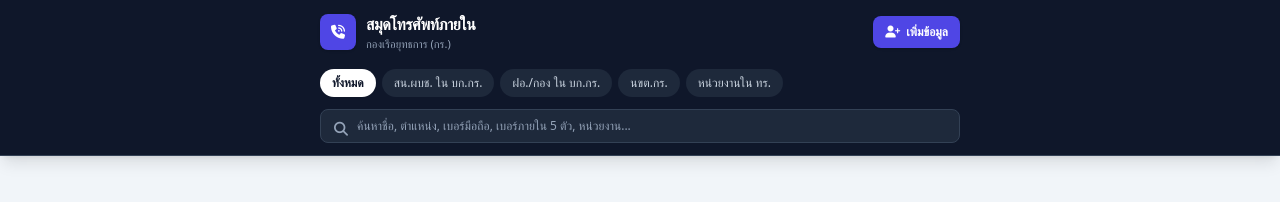
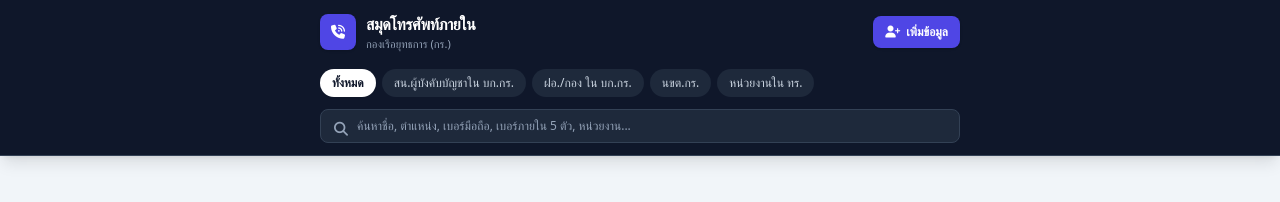
Before and after one commit to naiijoe/phonebook, a plain HTML site: page index.html in a window 1280 px wide. Drawn offline with nearby package versions, Linux system fonts and the light colour scheme; no server answers.

Commit message:
Update index.html

```diff
--- a/index.html
+++ b/index.html
@@ -36,7 +36,7 @@
     <div class="max-w-2xl mx-auto px-4 pt-1 pb-2">
       <div class="flex gap-1.5 overflow-x-auto pb-1 text-xs no-scrollbar" id="categoryTabs">
         <button onclick="filterMainCategory('ALL')" class="cat-btn px-3 py-1.5 rounded-full bg-white text-slate-900 font-semibold whitespace-nowrap shadow-sm" data-cat="ALL">ทั้งหมด</button>
-        <button onclick="filterMainCategory('สำนักงานผู้บังคับบัญชาใน บก.กร.')" class="cat-btn px-3 py-1.5 rounded-full bg-slate-800 text-slate-300 hover:bg-slate-700 whitespace-nowrap" data-cat="สำนักงานผู้บังคับบัญชาใน บก.กร.">สน.ผบช. ใน บก.กร.</button>
+        <button onclick="filterMainCategory('สำนักงานผู้บังคับบัญชาใน บก.กร.')" class="cat-btn px-3 py-1.5 rounded-full bg-slate-800 text-slate-300 hover:bg-slate-700 whitespace-nowrap" data-cat="สำนักงานผู้บังคับบัญชาใน บก.กร.">สน.ผู้บังคับบัญชาใน บก.กร.</button>
         <button onclick="filterMainCategory('ฝ่ายอำนวยการใน บก.กร.')" class="cat-btn px-3 py-1.5 rounded-full bg-slate-800 text-slate-300 hover:bg-slate-700 whitespace-nowrap" data-cat="ฝ่ายอำนวยการใน บก.กร.">ฝอ./กอง ใน บก.กร.</button>
         <button onclick="filterMainCategory('หน่วยขึ้นตรง กร.')" class="cat-btn px-3 py-1.5 rounded-full bg-slate-800 text-slate-300 hover:bg-slate-700 whitespace-nowrap" data-cat="หน่วยขึ้นตรง กร.">นขต.กร.</button>
         <button onclick="filterMainCategory('หน่วยงานใน ทร.')" class="cat-btn px-3 py-1.5 rounded-full bg-slate-800 text-slate-300 hover:bg-slate-700 whitespace-nowrap" data-cat="หน่วยงานใน ทร.">หน่วยงานใน ทร.</button>
```
